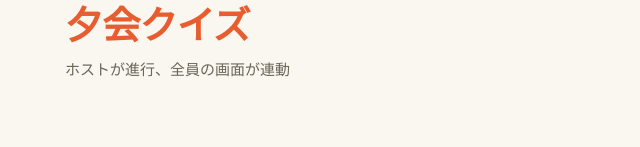
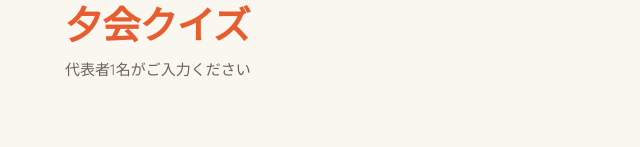
Before and after one commit to joymoc8831/quiz, a React (Vite) app: page / in a window 1280 px wide. Shown: the part 173-320 px from the top of the page, without its empty margins (319-959 px from the left). Built offline with nearby package versions, Linux system fonts and the light colour scheme; a web font is replaced by a local one.

Commit message:
Update App.jsx

```diff
--- a/src/App.jsx
+++ b/src/App.jsx
@@ -177,7 +177,7 @@ function Home({ onHost, onJoin }) {
           クリーンアップ・インターナショナル<br />
           <span style={styles.heroAccent}>夕会クイズ</span>
         </h1>
-        <p style={styles.heroSub}>ホストが進行、全員の画面が連動</p>
+        <p style={styles.heroSub}>代表者1名がご入力ください</p>
       </div>
       <div style={styles.bigBtns}>
         <button style={{ ...styles.bigBtn, ...styles.bigBtnPrimary }} onClick={onHost}>
```
